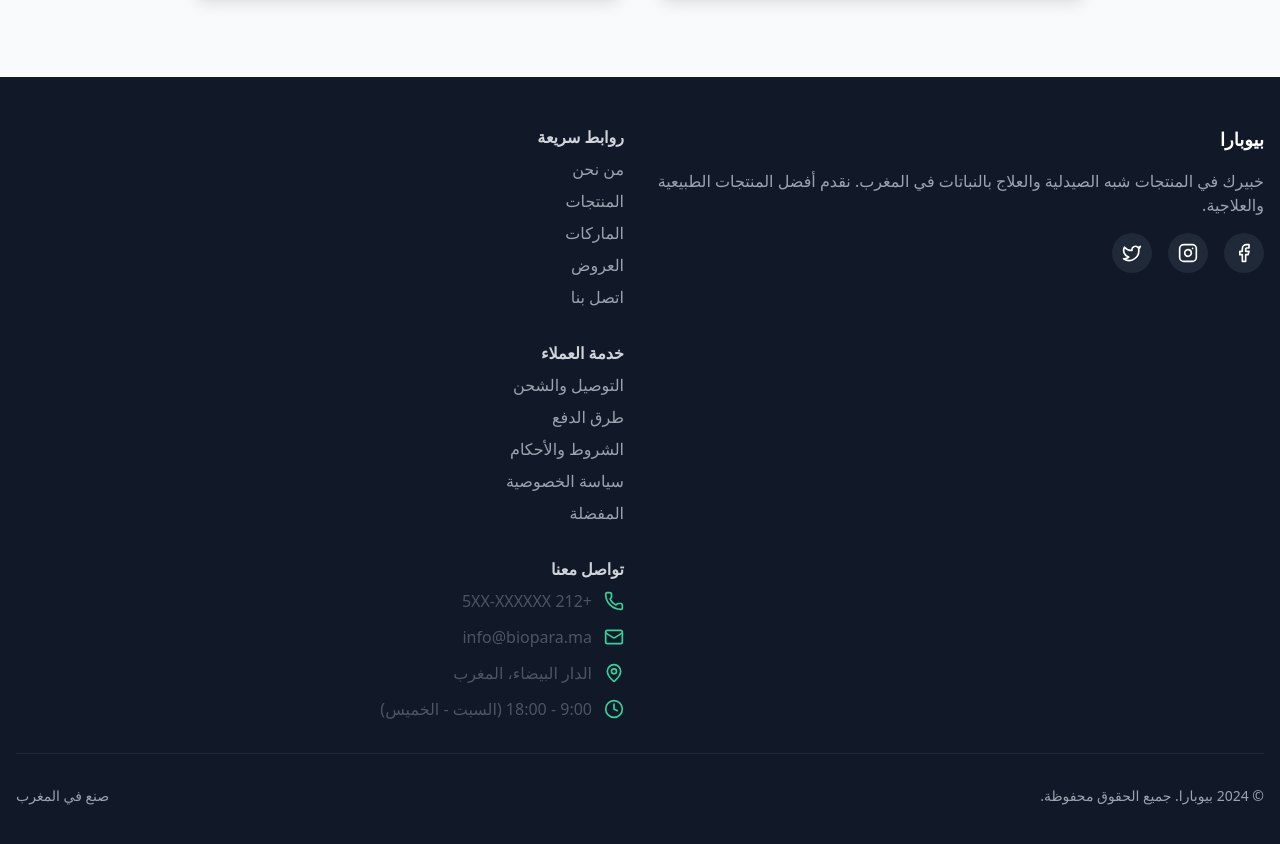
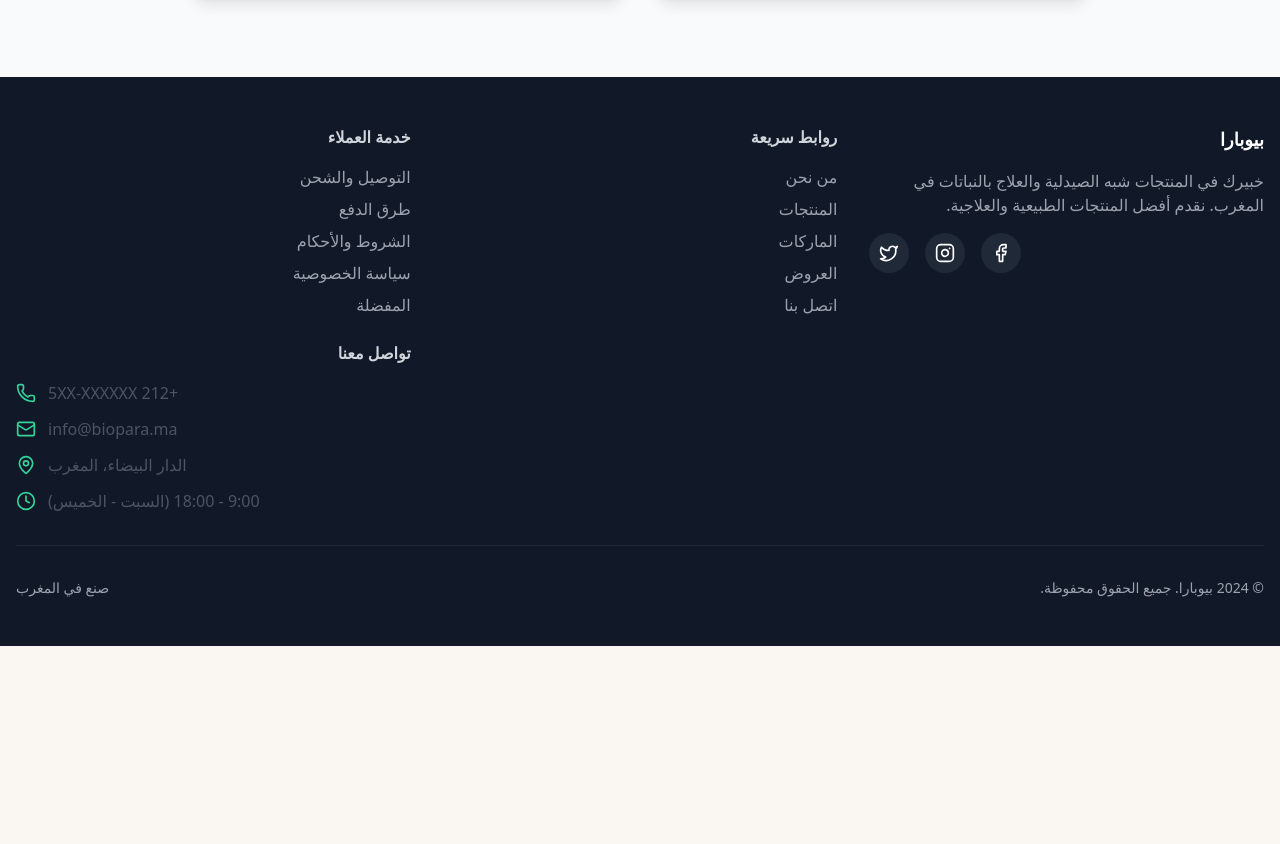
Before and after one commit to kingmouhamed/ecommerce-BioPara, a Next.js app in the folder clerk-nextjs/: page / in a window 1280 px wide. Shown: the part 1740-2584 px from the top of the page. After the commit the page ends 2386 px from the top, so only its background shows below. Built offline with nearby package versions, Linux system fonts and the light colour scheme.

Commit message:
Fix footer layout - use 3-column grid with right-aligned text for Arabic

```diff
--- a/clerk-nextjs/components/MasterComponent.tsx
+++ b/clerk-nextjs/components/MasterComponent.tsx
@@ -505,6 +505,7 @@
           </h2>
           <div className="grid grid-cols-1 md:grid-cols-2 gap-8 max-w-4xl mx-auto">
             {/* Parapharmacie Category */}
+            <Link href="/products?category=parapharmacie" className="block">
               <div className="bg-white rounded-xl shadow-lg overflow-hidden hover:shadow-xl transition-all duration-300 cursor-pointer group">
                 <div className="aspect-square bg-gradient-to-br from-emerald-50 to-teal-50 flex items-center justify-center relative">
                   <div className="text-center p-8">
@@ -520,8 +521,10 @@
                   </div>
                 </div>
               </div>
+            </Link>
 
             {/* Medical Herbs Category */}
+            <Link href="/products?category=medical-herbs" className="block">
               <div className="bg-white rounded-xl shadow-lg overflow-hidden hover:shadow-xl transition-all duration-300 cursor-pointer group">
                 <div className="aspect-square bg-gradient-to-br from-green-50 to-emerald-50 flex items-center justify-center relative">
                   <div className="text-center p-8">
@@ -537,6 +540,7 @@
                   </div>
                 </div>
               </div>
+            </Link>
           </div>
         </div>
       </section>
@@ -545,12 +549,12 @@
       {/* Footer */}
       <footer className="bg-gray-900 text-white py-12">
         <div className="container mx-auto px-4">
-          <div className="grid grid-cols-1 md:grid-cols-2 gap-8">
+          <div className="grid grid-cols-1 md:grid-cols-3 gap-8">
             {/* Company Info */}
-            <div>
+            <div className="text-right">
               <h3 className="text-lg font-semibold mb-4">{currentLang.footer?.company?.name || 'BioPara'}</h3>
               <p className="text-gray-400 mb-4">{currentLang.footer?.company?.description || 'Premium natural wellness products'}</p>
-              <div className="flex gap-4 mb-4">
+              <div className="flex gap-4 mb-4 justify-end">
                 <a href="#" aria-label="Facebook" className="w-10 h-10 bg-gray-800 rounded-full flex items-center justify-center hover:bg-emerald-600 transition-colors">
                   <Facebook className="w-5 h-5 text-white" />
                 </a>
@@ -563,11 +567,9 @@
               </div>
             </div>
 
-            {/* Links Section - Stacked Vertically */}
-            <div className="space-y-8">
             {/* Quick Links */}
-              <div className="space-y-2">
-                <h4 className="font-semibold text-gray-300">{currentLang.footer.navigation?.quickLinks?.title || 'Quick Links'}</h4>
+            <div className="text-right">
+              <h4 className="font-semibold text-gray-300 mb-4">{currentLang.footer.navigation?.quickLinks?.title || 'Quick Links'}</h4>
               <ul className="space-y-2">
                 {currentLang.footer.navigation?.quickLinks?.links?.map((link, index) => (
                   <li key={index}>
@@ -579,10 +581,10 @@
               </ul>
             </div>
 
-              {/* Customer Service */}
-              <div className="space-y-2">
-                <h4 className="font-semibold text-gray-300">{currentLang.footer.navigation?.customerService?.title || 'Customer Service'}</h4>
-                <ul className="space-y-2">
+            {/* Customer Service & Contact */}
+            <div className="text-right">
+              <h4 className="font-semibold text-gray-300 mb-4">{currentLang.footer.navigation?.customerService?.title || 'Customer Service'}</h4>
+              <ul className="space-y-2 mb-6">
                 {currentLang.footer.navigation?.customerService?.links?.map((link, index) => (
                   <li key={index}>
                     <Link href={link.href} className="text-gray-400 hover:text-emerald-400 transition-colors">
@@ -591,28 +593,24 @@
                   </li>
                 ))}
               </ul>
+
+              <h4 className="font-semibold text-gray-300 mb-4">{currentLang.footer.navigation?.contact?.title || 'Contact Us'}</h4>
+              <div className="space-y-3">
+                <div className="flex items-center gap-3 justify-end">
+                  <span className="text-gray-600">{currentLang.footer.navigation?.contact?.phone || '+212 5XX-XXXXXX'}</span>
+                  <Phone className="w-5 h-5 text-emerald-400" />
                 </div>
-
-              {/* Contact */}
-              <div className="space-y-2">
-                <h4 className="font-semibold text-gray-300">{currentLang.footer.navigation?.contact?.title || 'Contact Us'}</h4>
-                <div className="space-y-3">
-                  <div className="flex items-center gap-3 mb-2">
-                    <Phone className="w-5 h-5 text-emerald-400" />
-                    <span className="text-gray-600">{currentLang.footer.navigation?.contact?.phone || '+212 5XX-XXXXXX'}</span>
+                <div className="flex items-center gap-3 justify-end">
+                  <span className="text-gray-600">{currentLang.footer.navigation?.contact?.email || 'info@biopara.ma'}</span>
+                  <Mail className="w-5 h-5 text-emerald-400" />
                 </div>
-                  <div className="flex items-center gap-3 mb-2">
-                    <Mail className="w-5 h-5 text-emerald-400" />
-                    <span className="text-gray-600">{currentLang.footer.navigation?.contact?.email || 'info@biopara.ma'}</span>
+                <div className="flex items-center gap-3 justify-end">
+                  <span className="text-gray-600">{currentLang.footer.navigation?.contact?.address || 'Casablanca, Morocco'}</span>
+                  <MapPin className="w-5 h-5 text-emerald-400" />
                 </div>
-                  <div className="flex items-center gap-3 mb-2">
-                    <MapPin className="w-5 h-5 text-emerald-400" />
-                    <span className="text-gray-600">{currentLang.footer.navigation?.contact?.address || 'Casablanca, Morocco'}</span>
-                  </div>
-                  <div className="flex items-center gap-3 mb-2">
+                <div className="flex items-center gap-3 justify-end">
+                  <span className="text-gray-600">{currentLang.footer.navigation?.contact?.hours || '9:00 - 18:00'}</span>
                   <Clock className="w-5 h-5 text-emerald-400" />
-                    <span className="text-gray-600">{currentLang.footer.navigation?.contact?.hours || '9:00 - 18:00'}</span>
-                  </div>
                 </div>
               </div>
             </div>
```
Lines whose indentation alone changed are shown as unchanged.
